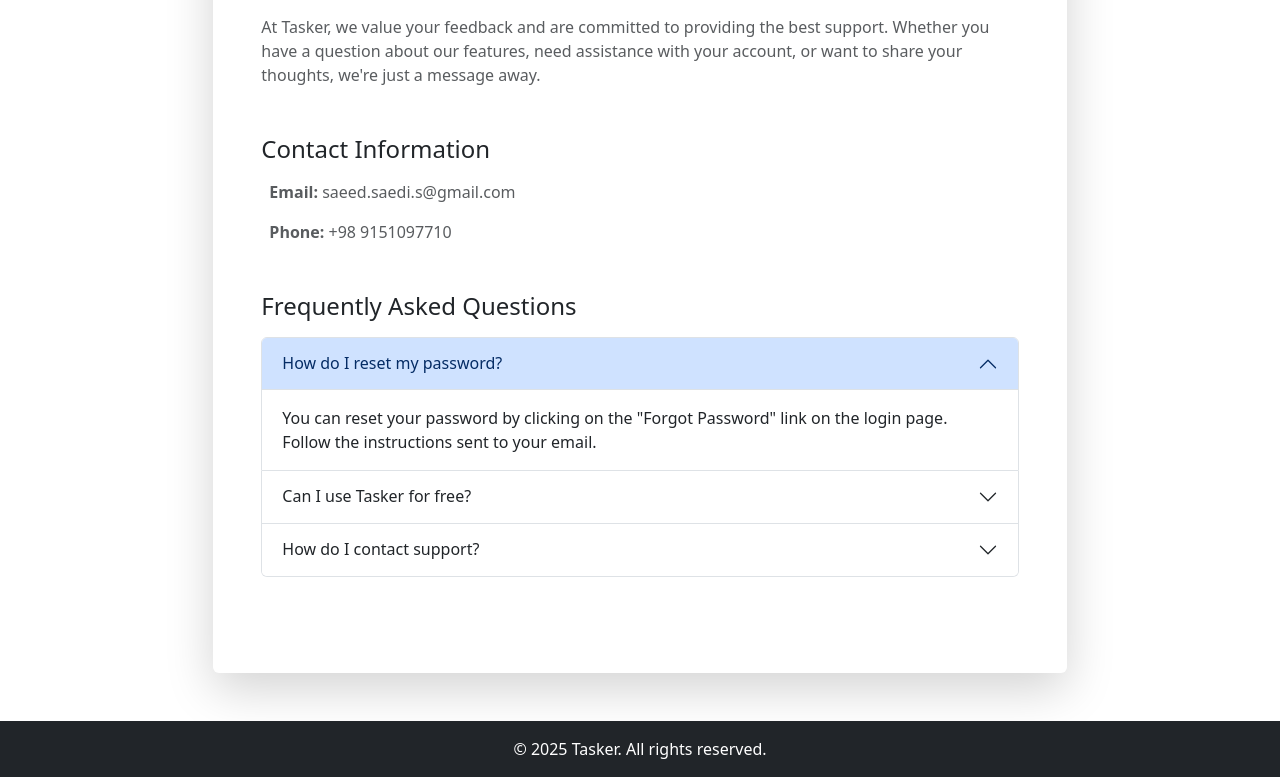
After one commit to SaeedSaedi/django-todo-app, a Django app: page /contact/ in a window 1280 px wide. The commit adds this page. Shown: the part 333-1110 px from the top of the page. Run offline with Django 5.2, Linux system fonts and the light colour scheme.

Commit message:
create contact us and about page

```diff
--- a/accounts/urls.py
+++ b/accounts/urls.py
@@ -10,4 +10,6 @@ urlpatterns = [
     path("register/", views.RegisterView.as_view(), name="register"),
     path("forget-password/", views.ForgetPasswordView.as_view(), name="forget-password"),
     path('logout/', LogoutView.as_view(next_page='accounts:login'), name='logout'),
+    path('about/', views.AboutView.as_view(), name='about'),
+    path('contact/', views.ContactView.as_view(), name='contact'),
 ]
--- a/accounts/views.py
+++ b/accounts/views.py
@@ -53,3 +53,11 @@ class RegisterView(FormView):
 
 class ForgetPasswordView(TemplateView):
     template_name = "pages/forget-password.html"
+
+
+class AboutView(TemplateView):
+    template_name = "pages/about.html"
+
+
+class ContactView(TemplateView):
+    template_name = "pages/contact.html"
--- a/templates/inc/nav.html
+++ b/templates/inc/nav.html
@@ -22,10 +22,10 @@
                     <a class="nav-link" href="#">Blog</a>
                 </li> {% endcomment %}
                 <li class="nav-item">
-                    <a class="nav-link" href="#">About</a>
+                    <a class="nav-link {% if request.resolver_match.url_name == 'about' %}active{% endif %}" href="{% url 'accounts:about' %}">About</a>
                 </li>
                 <li class="nav-item">
-                    <a class="nav-link" href="#">Contact</a>
+                    <a class="nav-link {% if request.resolver_match.url_name == 'contact' %}active{% endif %}" href="{% url 'accounts:contact' %}">Contact</a>
                 </li>
                 {% if user.is_authenticated %}
                 <li class="nav-item">
--- /dev/null
+++ b/templates/pages/contact.html
@@ -0,0 +1,82 @@
+{% extends "inc/base.html" %}
+{% load static %}
+{% block title %}
+Tasker - Contact Us
+{% endblock %}
+{% block content %}
+  <div class="flex-grow-1 d-flex justify-content-center align-items-center my-5">
+    <div class="col-lg-8 mx-auto p-5 bg-white rounded shadow-lg">
+      <div class="text-center position-relative">
+        <img class="rounded-circle p-2 position-absolute translate-middle negative-top width-100" src="{% static 'asset/contact.png' %}" alt="Tasker Logo" />
+      </div>
+      <h3 class="mb-4 text-center pt-5">Contact Us</h3>
+      <p class="text-center lead">We're here to help! Reach out to us for any questions, feedback, or support.</p>
+
+      <!-- Introduction Section -->
+      <section class="mb-5">
+        <h4 class="mb-3">How Can We Help You?</h4>
+        <p class="text-muted">
+          At Tasker, we value your feedback and are committed to providing the best support. Whether you have a question about our features, need assistance with your account, or want to share your thoughts, we're just a message away.
+        </p>
+      </section>
+
+      <!-- Contact Information Section -->
+      <section class="mb-5">
+        <h4 class="mb-3">Contact Information</h4>
+        <ul class="list-unstyled text-muted">
+          <li class="mb-3">
+            <i class="fas fa-envelope me-2"></i>
+            <strong>Email:</strong> saeed.saedi.s@gmail.com
+          </li>
+          <li class="mb-3">
+            <i class="fas fa-phone me-2"></i>
+            <strong>Phone:</strong> +98 9151097710
+          </li>
+        </ul>
+      </section>
+
+      <!-- FAQs Section (Optional) -->
+      <section class="mb-5">
+        <h4 class="mb-3">Frequently Asked Questions</h4>
+        <div class="accordion" id="faqAccordion">
+          <div class="accordion-item">
+            <h2 class="accordion-header" id="headingOne">
+              <button class="accordion-button" type="button" data-bs-toggle="collapse" data-bs-target="#collapseOne" aria-expanded="true" aria-controls="collapseOne">
+                How do I reset my password?
+              </button>
+            </h2>
+            <div id="collapseOne" class="accordion-collapse collapse show" aria-labelledby="headingOne" data-bs-parent="#faqAccordion">
+              <div class="accordion-body">
+                You can reset your password by clicking on the "Forgot Password" link on the login page. Follow the instructions sent to your email.
+              </div>
+            </div>
+          </div>
+          <div class="accordion-item">
+            <h2 class="accordion-header" id="headingTwo">
+              <button class="accordion-button collapsed" type="button" data-bs-toggle="collapse" data-bs-target="#collapseTwo" aria-expanded="false" aria-controls="collapseTwo">
+                Can I use Tasker for free?
+              </button>
+            </h2>
+            <div id="collapseTwo" class="accordion-collapse collapse" aria-labelledby="headingTwo" data-bs-parent="#faqAccordion">
+              <div class="accordion-body">
+                Yes, Tasker offers a free plan with basic features. You can upgrade to a premium plan for additional features.
+              </div>
+            </div>
+          </div>
+          <div class="accordion-item">
+            <h2 class="accordion-header" id="headingThree">
+              <button class="accordion-button collapsed" type="button" data-bs-toggle="collapse" data-bs-target="#collapseThree" aria-expanded="false" aria-controls="collapseThree">
+                How do I contact support?
+              </button>
+            </h2>
+            <div id="collapseThree" class="accordion-collapse collapse" aria-labelledby="headingThree" data-bs-parent="#faqAccordion">
+              <div class="accordion-body">
+                You can reach out to us via email at saeed.saedi.s@gmail.com or use the contact form above.
+              </div>
+            </div>
+          </div>
+        </div>
+      </section>
+    </div>
+  </div>
+{% endblock %}
```
Also changed, not shown: templates/pages/about.html (added, +38 -0 lines), 2 other files.
